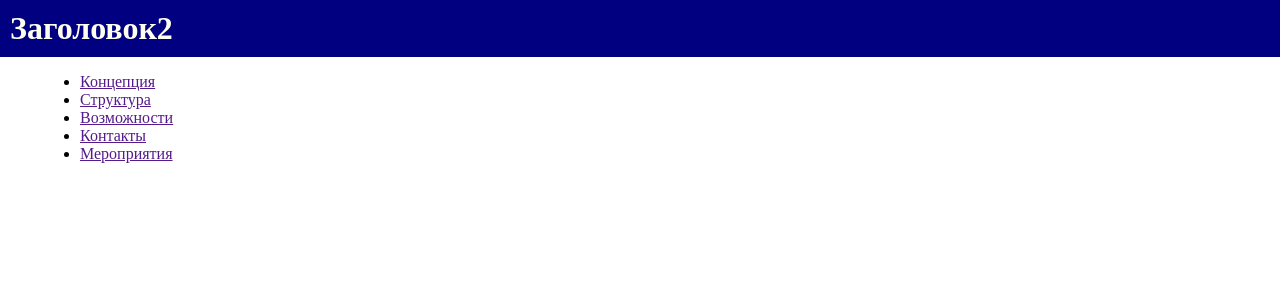
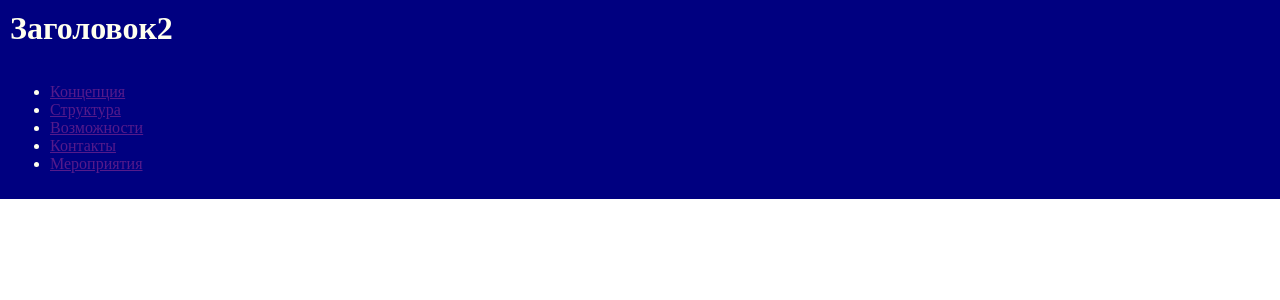
Before and after one commit to olimp-web/olimp-union.com, a PHP site: page / in a window 1280 px wide. Shown: the top 300 px of the page. Run offline with PHP 8.4, Linux system fonts and the light colour scheme.

Commit message:
Update style.css

```diff
--- a/css/style.css
+++ b/css/style.css
@@ -7,3 +7,9 @@ body {
    margin: 0; /* Нулевые отступы вокруг текста */
    padding: 10px; /* Поля вокруг текста */
  }
+menu {
+   background: #000080; /* Цвет фона блока */
+   color: #ffe; /* Цвет текста */
+   margin: 0; /* Нулевые отступы вокруг текста */
+   padding: 10px; /* Поля вокруг текста */
+ }
```
